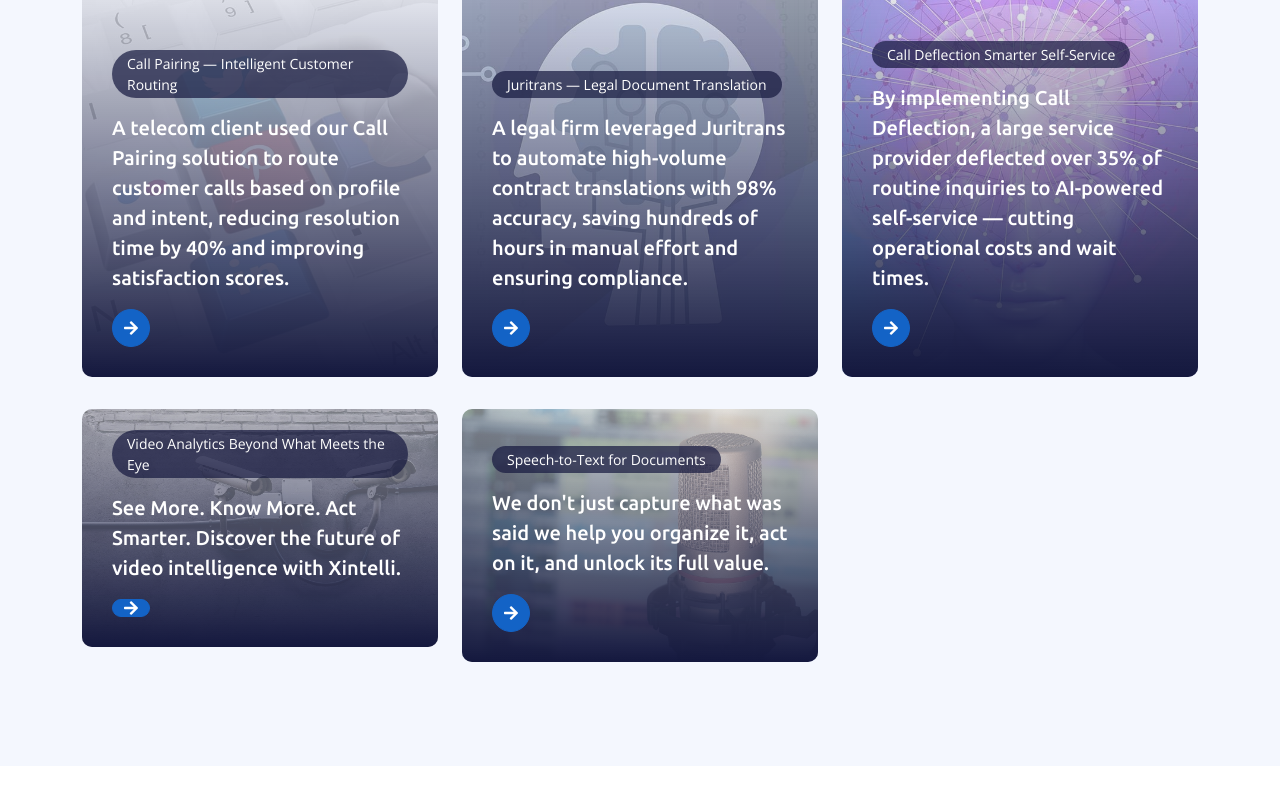
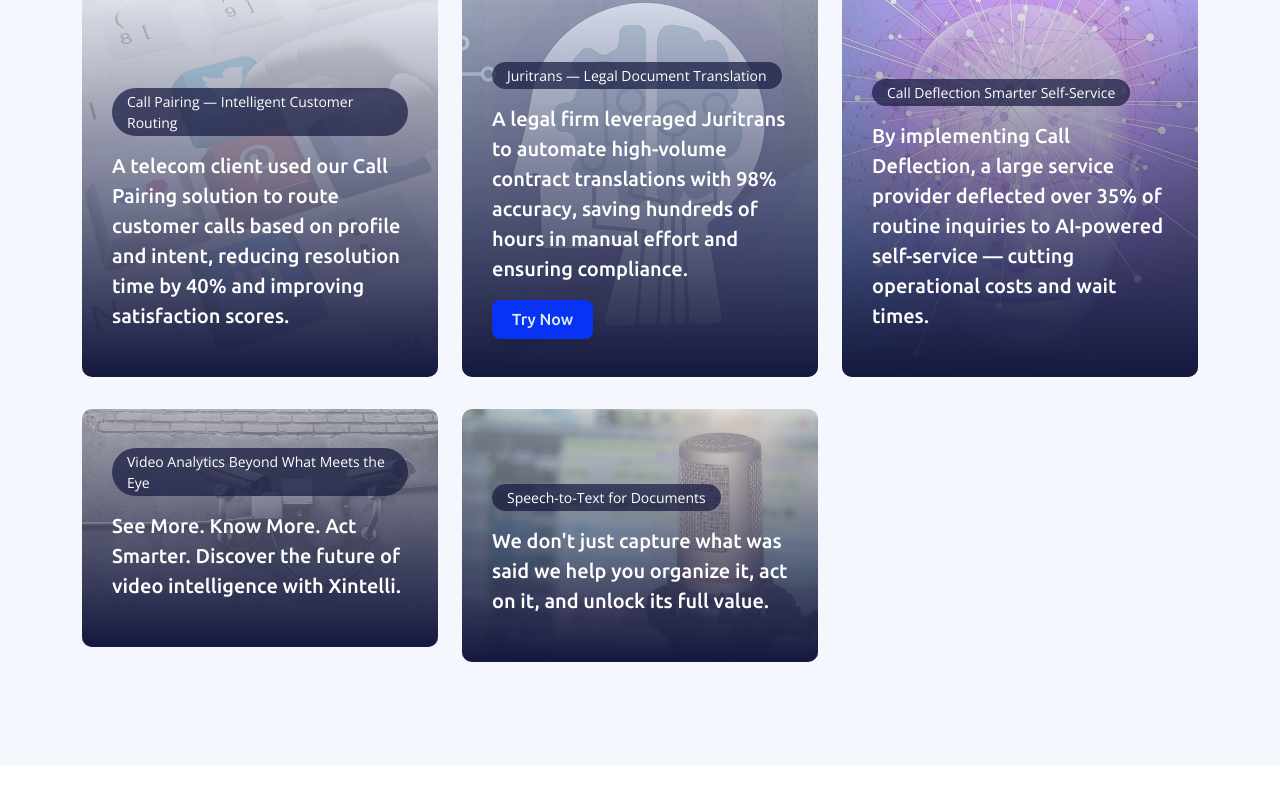
Before and after one commit to Ymir-badam/callpair1, a plain HTML site: page project.html in a window 1280 px wide. Shown: the part 745-1545 px from the top of the page. Drawn offline with nearby package versions, Linux system fonts and the light colour scheme.

Commit message:
second demo commit

```diff
--- a/project.html
+++ b/project.html
@@ -140,17 +140,29 @@
                         <a class="case-overlay text-decoration-none" href="">
                             <small>Call Pairing — Intelligent Customer Routing</small>
                             <h5 class="lh-base text-white mb-3">A telecom client used our Call Pairing solution to route customer calls based on profile and intent, reducing resolution time by 40% and improving satisfaction scores.</h5>
-                            <span class="btn btn-square btn-primary"><i class="fa fa-arrow-right"></i></span>
+                            <!-- <span class="btn btn-square btn-primary"><i class="fa fa-arrow-right"></i></span> -->
                         </a>
                     </div>
                 </div>
                 <div class="col-lg-4 wow fadeIn" data-wow-delay="0.5s">
                     <div class="case-item position-relative overflow-hidden rounded mb-2">
                         <img class="img-fluid" src="img/project-2.jpg" alt="" style="opacity: 0.5;">
-                        <a class="case-overlay text-decoration-none" href="">
+                        <a class="case-overlay text-decoration-none" href="https://frontend-genai-service-335388973254.us-central1.run.app">
                             <small> Juritrans — Legal Document Translation</small>
                             <h5 class="lh-base text-white mb-3">A legal firm leveraged Juritrans to automate high-volume contract translations with 98% accuracy, saving hundreds of hours in manual effort and ensuring compliance.</h5>
-                            <span class="btn btn-square btn-primary"><i class="fa fa-arrow-right"></i></span>
+                            <h5 style="
+  background-color: #0833f4;
+  color: rgb(218, 239, 241);
+  padding: 10px 20px;
+  border: none;
+  border-radius: 8px;
+  cursor: pointer;
+  display: inline-block;
+  font-size: 16px;
+  box-shadow: 0 4px 6px rgba(0, 0, 0, 0.1);
+  transition: background-color 0.3s ease;">
+  Try Now
+</h5>
                         </a>
                     </div>
                 </div>
@@ -160,7 +172,7 @@
                         <a class="case-overlay text-decoration-none" href="">
                             <small>Call Deflection  Smarter Self-Service</small>
                             <h5 class="lh-base text-white mb-3">By implementing Call Deflection, a large service provider deflected over 35% of routine inquiries to AI-powered self-service — cutting operational costs and wait times.</h5>
-                            <span class="btn btn-square btn-primary"><i class="fa fa-arrow-right"></i></span>
+                            <!-- <span class="btn btn-square btn-primary"><i class="fa fa-arrow-right"></i></span> -->
                         </a>
                     </div>
                 </div>
@@ -171,7 +183,7 @@
                             <small> Video Analytics Beyond What Meets the Eye</small>
                             <h5 class="lh-base text-white mb-3">See More. Know More. Act Smarter.
  Discover the future of video intelligence with Xintelli.</h5>
-                            <span class="btn btn-square btn-primary"><i class="fa fa-arrow-right"></i></span>
+                            <!-- <span class="btn btn-square btn-primary"><i class="fa fa-arrow-right"></i></span> -->
                         </a>
                     </div>
                 </div>
@@ -182,7 +194,7 @@
                             <small> Speech-to-Text for Documents</small>
                             <h5 class="lh-base text-white mb-3"> We don't just capture what was said we help you organize it, act on it, and unlock its full value.
 </h5>
-                            <span class="btn btn-square btn-primary"><i class="fa fa-arrow-right"></i></span>
+                            <!-- <span class="btn btn-square btn-primary"><i class="fa fa-arrow-right"></i></span> -->
                         </a>
                     </div>
                 </div>
```
Also changed, not shown: index.html (+1 -1 lines), service.html (+3 -2 lines).
